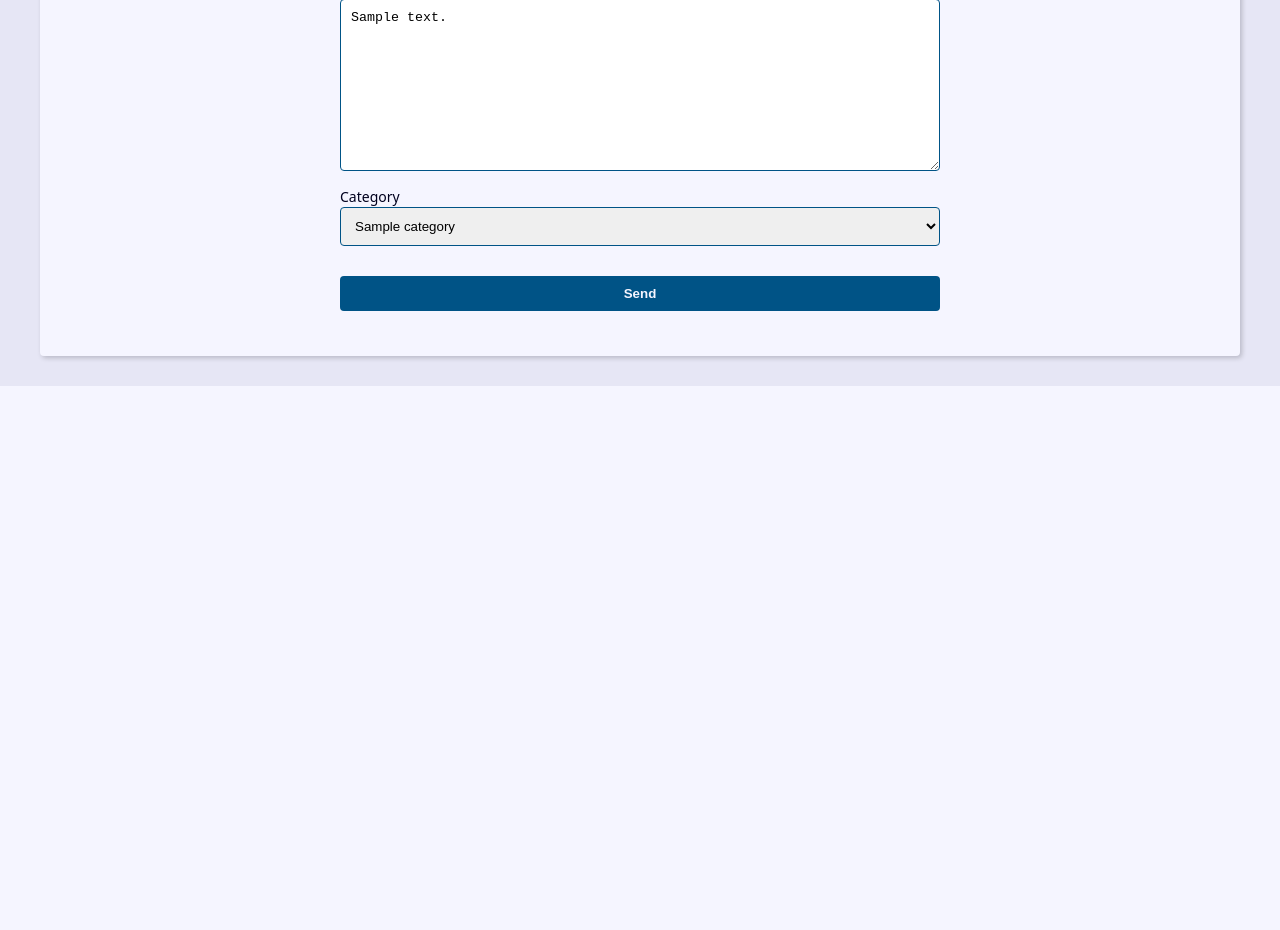
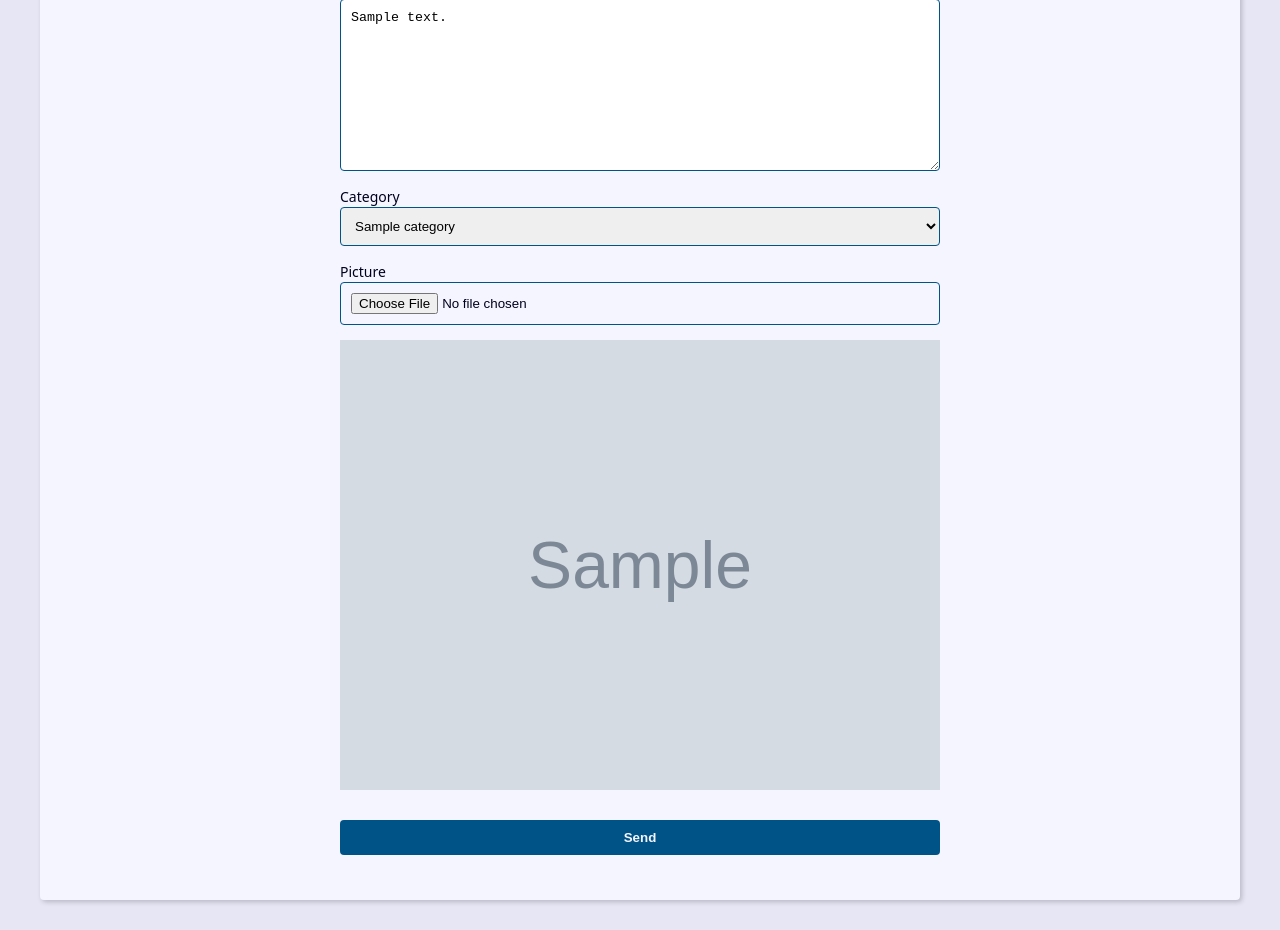
Before and after one commit to DevSirT/projeto_agenda, a Django app: page /contact/1/update/ in a window 1280 px wide. Shown: the part 682-1612 px from the top of the page. Before the commit the page ends 1068 px from the top, so only its background shows below. Run offline with Django 5.2, Linux system fonts and the light colour scheme; tables that the repository leaves empty hold one stand-in row (Sample ...).

Commit message:
Trabalhando com ImageField no template e nos forms

```diff
--- a/contact/forms.py
+++ b/contact/forms.py
@@ -4,6 +4,13 @@ from . import models
 
 
 class ContactForm(forms.ModelForm):
+    picture = forms.ImageField(
+        widget=forms.FileInput(
+            attrs={
+                'accept': 'image/*'
+            }
+        )
+    )
     first_name = forms.CharField(
         widget=forms.TextInput(
             attrs={
@@ -15,18 +22,15 @@ class ContactForm(forms.ModelForm):
         help_text='Texto de ajuda para seu usuário',
     )
 
-    def __init__(self, *args, **kwargs):
-        super().__init__(*args, **kwargs)
-
-        # self.fields['first_name'].widget.attrs.update({
-        #     'class': 'classe-a classe-b',
-        #     'placeholder': 'Aqui veio do init',
-        # })
+    # self.fields['first_name'].widget.attrs.update({
+    #     'class': 'classe-a classe-b',
+    #     'placeholder': 'Aqui veio do init',
+    # })
 
     class Meta:
         model = models.Contact
         fields = ('first_name', 'last_name', 'phone', 'email', 'description',
-                  'category',)
+                  'category', 'picture',)
     #   widgets = {
     #     'first_name': forms.TextInput(
     #         attrs={
--- a/contact/templates/contact/contact.html
+++ b/contact/templates/contact/contact.html
@@ -13,6 +13,12 @@
         <p><b>Created Date:</b> {{ contact.created_date}} </p>
         <p><b>Description:</b> {{ contact.description}} </p>
         <p><b>Category:</b> {{ contact.category.name}} </p>
+
+        {% if contact.picture %}
+      <p>
+        <img src="{{ contact.picture.url }}" alt="{{ contact.first_name }} {{ contact.last_name }}">
+      </p>
+    {% endif %}
 
         <div class="contact-links">
           <a class="btn btn-link" href="{% url "contact:update" contact.id %}">Update</a>
--- a/contact/templates/contact/create.html
+++ b/contact/templates/contact/create.html
@@ -25,7 +25,12 @@
         <p class="help-text">{{ field.help_text }}</p>
         {% endif %}
       </div>
-    {% endfor %}
+      {% if field.name == 'picture' and field.value.url %}
+      <div class="form-group">
+        <img src="{{ field.value.url }}" alt="">
+      </div>
+    {% endif %}
+      {% endfor %}
   </div>
 
     {% if form.non_field_errors %}
--- a/contact/views/contact_forms.py
+++ b/contact/views/contact_forms.py
@@ -8,7 +8,7 @@ def create(request):
     form_action = reverse('contact:create')
 
     if request.method == 'POST':
-        form = ContactForm(request.POST)
+        form = ContactForm(request.POST, request.FILES)
 
         context = {
             'form': form,
@@ -45,7 +45,7 @@ def update(request, contact_id):
     form_action = reverse('contact:update', args=(contact_id,))
 
     if request.method == 'POST':
-        form = ContactForm(request.POST, instance=contact)
+        form = ContactForm(request.POST, request.FILES, instance=contact)
 
         context = {
             'form': form,
```
